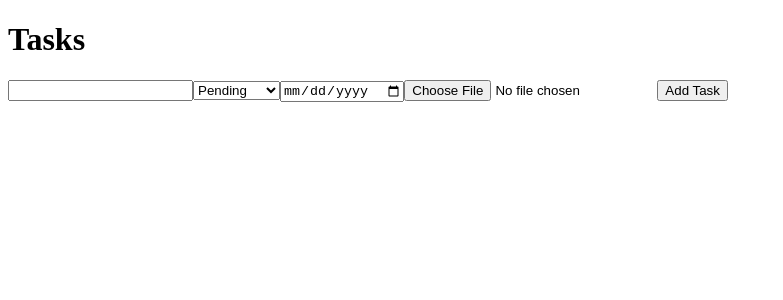
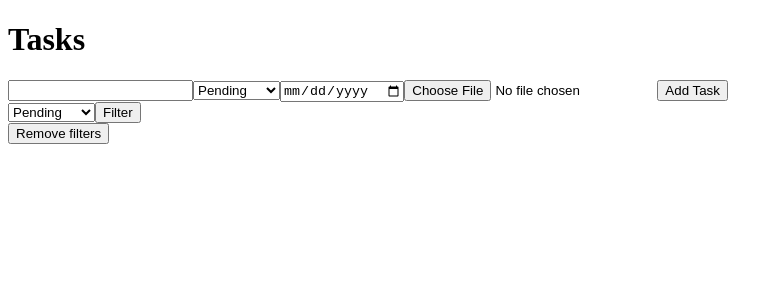
Before and after one commit to konchaStar/spp, a React (Vite) app in the folder client/: page / in a window 1280 px wide. Shown: the top 300 px of the page, without its empty margins (0-783 px from the left). Built offline with nearby package versions, Linux system fonts and the light colour scheme.

Commit message:
full rest

```diff
--- a/client/src/App.jsx
+++ b/client/src/App.jsx
@@ -8,6 +8,7 @@ function App() {
   const [title, setTile] = useState('')
   const [status, setStatus] = useState('pending')
   const [dueDate, setDueDate] = useState('')
+  const [filter, setFilter] = useState('pending')
   const [file, setFile] = useState(null)
 
   useEffect(() => {
@@ -17,11 +18,6 @@ function App() {
   }, []);
   const handleAddTask = (e) => {
     e.preventDefault();
-    // const task = {
-    //   title: title,
-    //   dueDate: dueDate,
-    //   status: status
-    // }
     const task = new FormData()
     task.append('title', title)
     task.append('dueDate', dueDate)
@@ -33,24 +29,61 @@ function App() {
       body: task,
     })
       .then((data) => data.json())
-      .then((data) => setTasks((prevTasks) => [...prevTasks, data]))
+      .then((data) => {
+        setTasks((prevTasks) => [...prevTasks, data]);
+        setFile(null);
+        setDueDate('');
+        setStatus('');
+        setTile('');
+      })
+  }
+
+  const handleDelete = (e, taskId) => {
+    fetch(`http://localhost:3000/delete/${taskId}`, {
+      method: 'DELETE',
+    })
+      .then((data) => data.json())
+      .then((data) => setTasks(data))
+  }
+
+  const handleFilter = (e) => {
+    e.preventDefault()
+
+    fetch(`http://localhost:3000/filter/${filter}`)
+      .then((data) => data.json())
+      .then((data) => setTasks(data))
+  }
+
+  const handleRemoveFilters = (e) => {
+    fetch('http://localhost:3000')
+      .then((data) => data.json())
+      .then((data) => setTasks(data))
   }
 
   return (
     <div>
       <h1>Tasks</h1>
       <form onSubmit={handleAddTask}>
-        <input type="text" name="title" required value={title} onChange={(e) => setTile(e.target.value)}/>
+        <input type="text" name="title" required value={title} onChange={(e) => setTile(e.target.value)} />
         <select name="status" value={status} onChange={(e) => setStatus(e.target.value)}>
           <option value="pending">Pending</option>
           <option value="completed">Completed</option>
         </select>
-        <input type="date" name="dueDate" required value={dueDate} onChange={(e) => {setDueDate(e.target.value)}}/>
-        <input type="file" name="file" onChange={(e) => setFile(e.target.files[0])}/>
+        <input type="date" name="dueDate" required value={dueDate} onChange={(e) => { setDueDate(e.target.value) }} />
+        <input type="file" name="file" onChange={(e) => setFile(e.target.files[0])} />
         <button type="submit">Add Task</button>
       </form>
-      {tasks.forEach((task) => {console.log(task)})}
-      {tasks.map((task) => <div key={task.id}>{task.title}-{task.status}-{task.dueDate}<a href={`http://localhost:3000/${task.file}`}  target="_blank">View file</a></div>)}
+      <form onSubmit={handleFilter}>
+        <select name="filter" value={filter} onChange={(e) => setFilter(e.target.value)}>
+          <option value="pending">Pending</option>
+          <option value="completed">Completed</option>
+        </select>
+        <button type='submit'>Filter</button>
+      </form>
+      <button onClick={handleRemoveFilters}>Remove filters</button>
+      {tasks.map((task) => <div key={task.id}>{task.title}-{task.status}-{task.dueDate}{task.file && (<a href={`http://localhost:3000/uploads/${task.file}`} target="_blank">View file</a>)}
+        <button onClick={(e) => handleDelete(e, task.id)}>Delete</button>
+      </div>)}
     </div>
   )
 }
```
Also changed, not shown: 3 other files (tests, documents, lock files or other folders).
